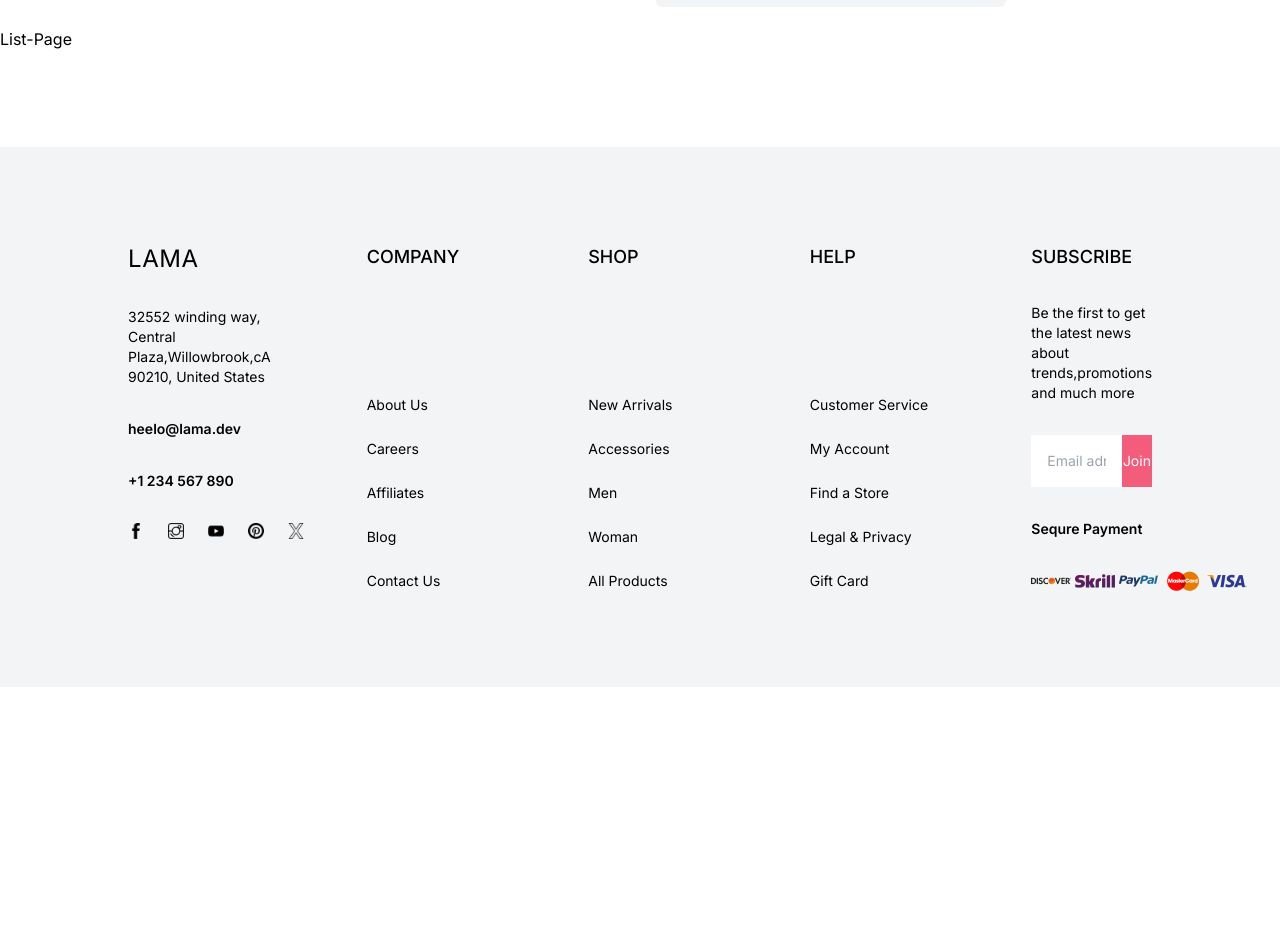
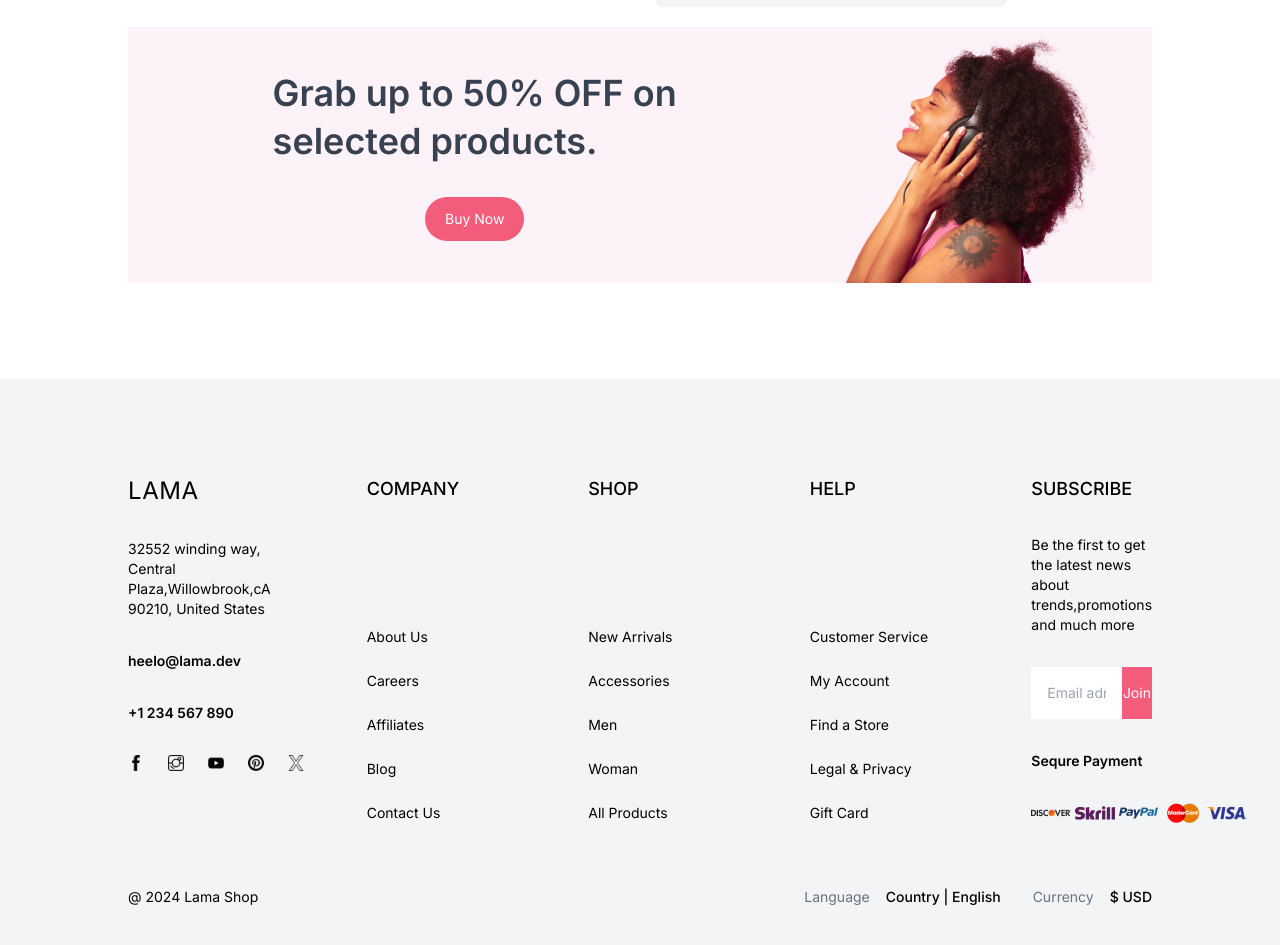
Before and after one commit to sadeq1375/shoplify, a Next.js app: page /list in a window 1280 px wide. Shown: the part 53-998 px from the top of the page. Before the commit the page ends 800 px from the top, so only its background shows below. Built offline with nearby package versions, Linux system fonts and the light colour scheme.

Commit message:
list page

```diff
--- a/app/list/page.tsx
+++ b/app/list/page.tsx
@@ -1,5 +1,25 @@
+import Image from "next/image";
+
 const ListPage = () => {
-  return <div>List-Page</div>;
+  return (
+    <div className="px-4 md:px-8 lg:px-16 xl:px-32 2xl:px-64 relative">
+      {/* Campain */}
+      <div className="bg-pink-50 px-4 flex justify-between h-64">
+        <div className="w-2/3 flex flex-col items-center justify-center gap-8">
+          <h1 className="text-4xl font-semibold leading-[48px] text-gray-700">
+            Grab up to 50% OFF on
+            <br /> selected products.
+          </h1>
+          <button className="rounded-3xl bg-lama text-white w-max py-3 px-5 text-sm">
+            Buy Now
+          </button>
+        </div>
+        <div className="relative w-1/3">
+          <Image src="/woman.png" alt="woman" fill className="object-contain" />
+        </div>
+      </div>
+    </div>
+  );
 };
 
 export default ListPage;
--- a/components/Footer.tsx
+++ b/components/Footer.tsx
@@ -87,7 +87,19 @@ const Footer = () => {
         </div>
       </div>
       {/* BOTTOM */}
-      <div className=""></div>
+      <div className="flex flex-col md:flex-row items-center justify-between gap-8 mt-16">
+        <div>@ 2024 Lama Shop</div>
+        <div className="flex flex-col gap-8 md:flex-row">
+          <div>
+            <span className="text-gray-500 mr-4">Language</span>
+            <span className="font-medium">Country | English</span>
+          </div>
+          <div>
+            <span className="text-gray-500 mr-4">Currency</span>
+            <span className="font-medium">$ USD</span>
+          </div>
+        </div>
+      </div>
     </div>
   );
 };
```
